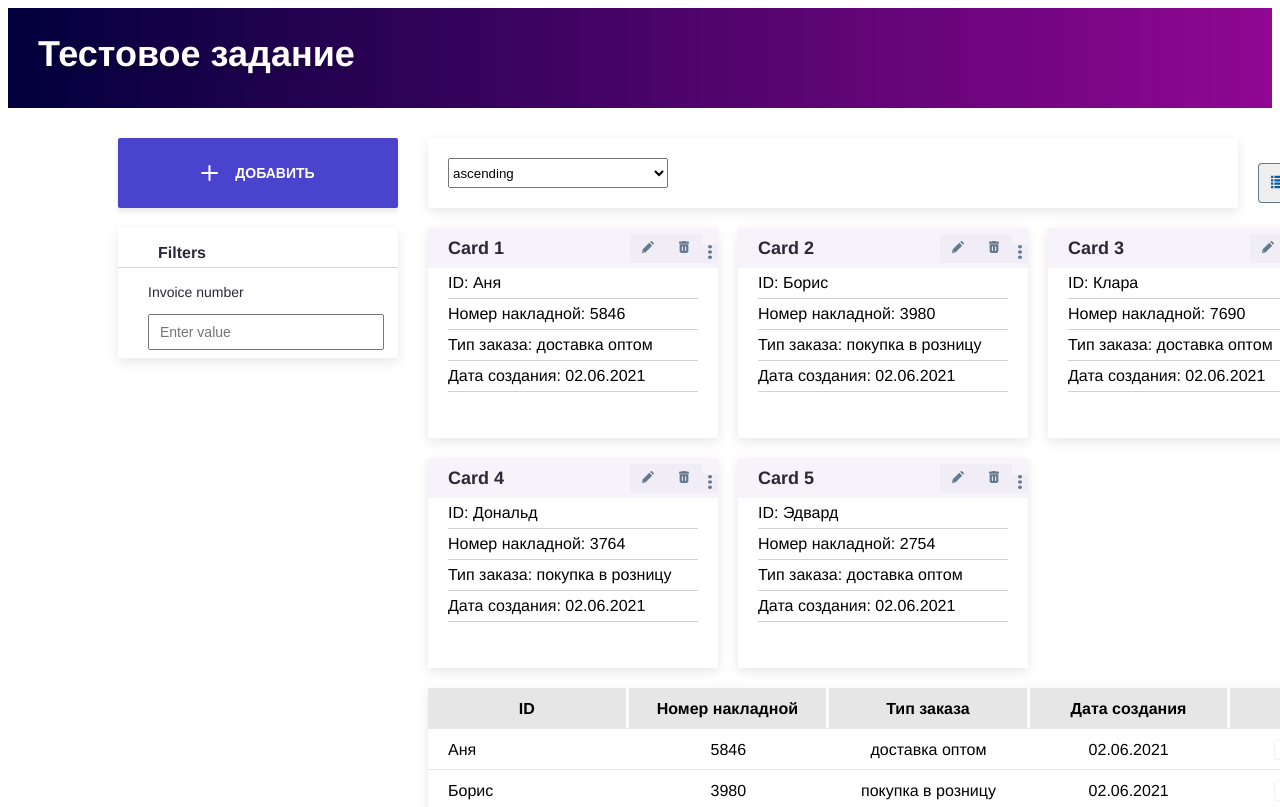
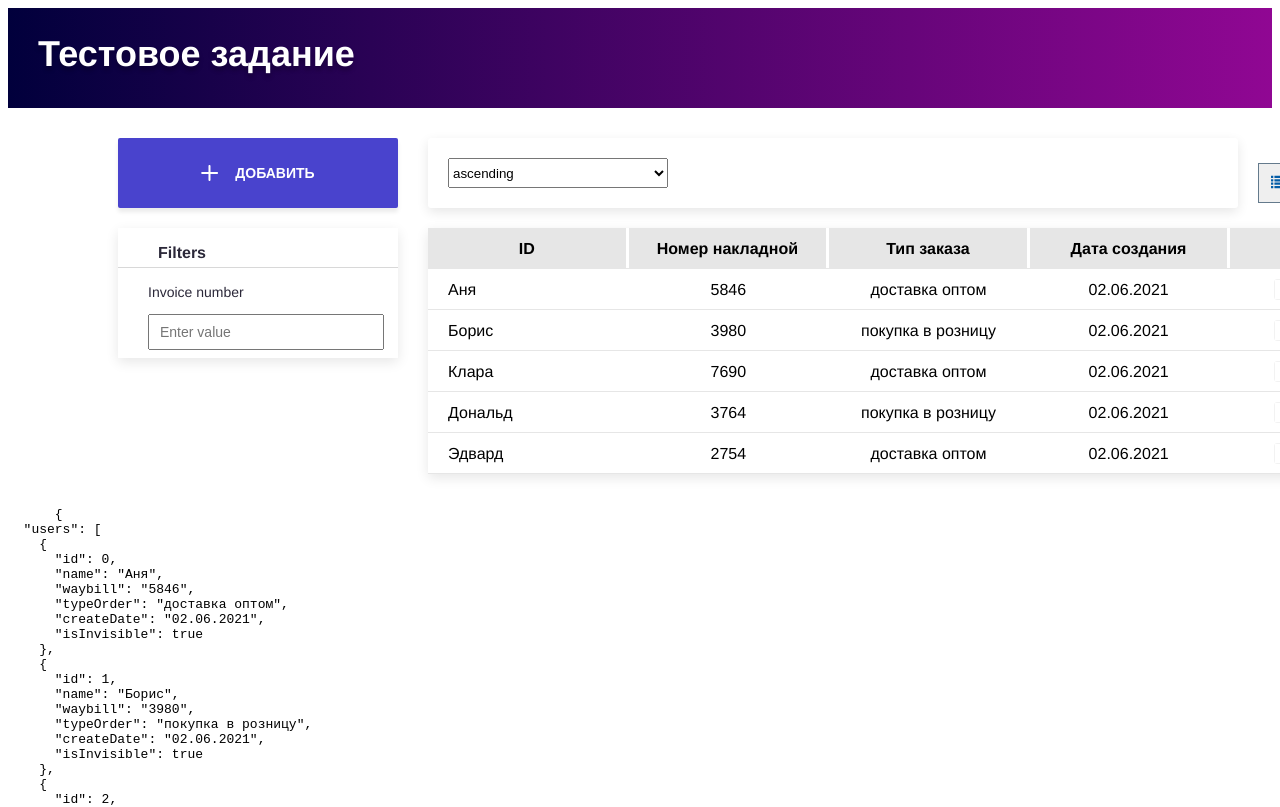
Before and after one commit to Tainaka2003/training-tz, a Vue app: page /list in a window 1280 px wide. Shown: the top 807 px of the page. Built offline with nearby package versions, Linux system fonts and the light colour scheme.

Commit message:
tz day 4

```diff
--- a/package.json
+++ b/package.json
@@ -9,11 +9,13 @@
   },
   "dependencies": {
     "core-js": "^3.6.5",
-    "vue": "^2.6.11"
+    "vue": "^2.6.11",
+    "vue-router": "^3.2.0"
   },
   "devDependencies": {
     "@vue/cli-plugin-babel": "~4.5.0",
     "@vue/cli-plugin-eslint": "~4.5.0",
+    "@vue/cli-plugin-router": "^4.5.13",
     "@vue/cli-service": "~4.5.0",
     "babel-eslint": "^10.1.0",
     "eslint": "^6.7.2",
--- a/src/App.vue
+++ b/src/App.vue
@@ -5,24 +5,7 @@
         Тестовое задание
       </div>
     </div>
-    <div class="main">
-      <div class="left">
-        <AddButton></AddButton>
-        <FilterComponent></FilterComponent>
-      </div>
-      <div class="right">
-        <div class="right-head">
-          <Sorting></Sorting>
-          <SwitchView></SwitchView>
-        </div>
-        <div  class="card-wraper" :class="{ invisibleCard: isInvisibleCard }">
-          <Card v-bind:users="users" :isInvisibleCard="isInvisibleCard"></Card>
-        </div>
-        <div :isInvisibleList="isInvisibleList" class="list-wraper" :class="{ invisibleList: isInvisibleList }">
-          <List v-bind:users="users" :isInvisibleList="isInvisibleList"></List>
-        </div>
-      </div>
-    </div>
+    <router-view v-bind:users="users"/>
     <pre>
       {{$data}}
     </pre>
@@ -31,33 +14,19 @@
 
 <script>
 
-import AddButton from "@/components/AddButton";
-import FilterComponent from "@/components/FilterComponent";
-import Sorting from "@/components/Sorting";
-import SwitchView from "@/components/Switch-view";
-import List from "@/components/List";
-import Card from "@/components/Card";
 export default {
   name: 'App',
   components: {
-    Card,
-    List,
-    SwitchView,
-    Sorting,
-    FilterComponent,
-    AddButton
+
   },
   data() {
     return {
-      isInvisibleList: false,
-      isInvisibleCard: false,
       users: [
         {id:0, name: 'Аня', waybill: '5846', typeOrder:'доставка оптом', createDate: '02.06.2021', isInvisible: true,},
         {id:1, name: 'Борис', waybill: '3980', typeOrder:'покупка в розницу', createDate: '02.06.2021', isInvisible: true,},
         {id:2, name: 'Клара', waybill: '7690', typeOrder:'доставка оптом', createDate: '02.06.2021', isInvisible: true,},
         {id:3, name: 'Дональд', waybill: '3764', typeOrder:'покупка в розницу', createDate: '02.06.2021', isInvisible: true,},
         {id:4, name: 'Эдвард', waybill: '2754', typeOrder:'доставка оптом', createDate: '02.06.2021', isInvisible: true,},
-
       ],
     }
   },
--- a/src/components/Switch-view.vue
+++ b/src/components/Switch-view.vue
@@ -1,5 +1,6 @@
 <template>
   <div class="switch_view">
+    <router-link to="/card">
       <button class="switch_view-button">
         <svg width="24" height="24" viewBox="0 0 24 24" fill="none" xmlns="http://www.w3.org/2000/svg">
           <path d="M5.99999 9.1429H4.28568C4.20831 9.1429 4.14135 9.17104 4.08481 9.22762C4.02824 9.28422 4 9.35121 4 9.42861V11.1429C4 11.2202 4.02824 11.2873 4.08481 11.3438C4.14138 11.4002 4.20831 11.4286 4.28568 11.4286H5.99999C6.07736 11.4286 6.14432 11.4003 6.20086 11.3438C6.25743 11.2872 6.28567 11.2202 6.28567 11.1429V9.42861C6.28567 9.35121 6.2574 9.28422 6.20086 9.22762C6.14432 9.17114 6.07736 9.1429 5.99999 9.1429Z" fill="#045DA7"/>
@@ -12,6 +13,8 @@
           <path d="M19.7142 9.1429H7.71427C7.6369 9.1429 7.56994 9.17104 7.5134 9.22762C7.45683 9.28422 7.42859 9.35121 7.42859 9.42861V11.1429C7.42859 11.2202 7.45683 11.2872 7.5134 11.3438C7.56997 11.4002 7.6368 11.4286 7.71427 11.4286H19.7142C19.7917 11.4286 19.8586 11.4003 19.9152 11.3438C19.9718 11.2872 20 11.2202 20 11.1429V9.42861C20 9.35121 19.9717 9.28422 19.9152 9.22762C19.8586 9.17114 19.7917 9.1429 19.7142 9.1429Z" fill="#045DA7"/>
         </svg>
       </button>
+    </router-link>
+    <router-link to="/list">
       <button class="switch_view-button">
         <svg width="16" height="10" viewBox="0 0 16 10" fill="none" xmlns="http://www.w3.org/2000/svg">
           <line y1="1" x2="16" y2="1" stroke="#045DA7" stroke-width="2"/>
@@ -19,6 +22,7 @@
           <line y1="9" x2="16" y2="9" stroke="#045DA7" stroke-width="2"/>
         </svg>
       </button>
+    </router-link>
   </div>
 </template>
 
--- a/src/main.js
+++ b/src/main.js
@@ -1,8 +1,10 @@
 import Vue from 'vue'
 import App from './App.vue'
+import router from './router'
 
 Vue.config.productionTip = false
 
 new Vue({
-  render: h => h(App),
+  router,
+  render: h => h(App)
 }).$mount('#app')
--- /dev/null
+++ b/src/router/index.js
@@ -0,0 +1,29 @@
+import Vue from 'vue'
+import VueRouter from 'vue-router'
+import ListView from '../views/ListView.vue'
+
+Vue.use(VueRouter)
+
+const routes = [
+  {
+    path: '/list',
+    name: 'ListView',
+    component: ListView
+  },
+  {
+    path: '/card',
+    name: 'CardView',
+    // route level code-splitting
+    // this generates a separate chunk (about.[hash].js) for this route
+    // which is lazy-loaded when the route is visited.
+    component: () => import(/* webpackChunkName: "about" */ '../views/CardView.vue')
+  }
+]
+
+const router = new VueRouter({
+  mode: 'history',
+  base: process.env.BASE_URL,
+  routes
+})
+
+export default router
--- /dev/null
+++ b/src/views/CardView.vue
@@ -0,0 +1,89 @@
+<template>
+  <div id="apps">
+    <div class="main">
+      <div class="left">
+        <AddButton></AddButton>
+        <FilterComponent></FilterComponent>
+      </div>
+      <div class="right">
+        <div class="right-head">
+          <Sorting></Sorting>
+          <SwitchView></SwitchView>
+        </div>
+        <div class="card-wraper">
+          <Card v-bind:users="users"></Card>
+        </div>
+      </div>
+    </div>
+  </div>
+</template>
+
+<script>
+
+import AddButton from "@/components/AddButton";
+import FilterComponent from "@/components/FilterComponent";
+import Sorting from "@/components/Sorting";
+import SwitchView from "@/components/Switch-view";
+import Card from "@/components/Card";
+export default {
+  name: 'App',
+  components: {
+    SwitchView,
+    Sorting,
+    FilterComponent,
+    AddButton,
+    Card
+  },
+  data() {
+    return {
+    }
+  },
+  props: { users: Array, },
+  methods: {
+
+  }
+}
+</script>
+
+<style>
+#app {
+  font-family: Avenir, Helvetica, Arial, sans-serif;
+  -webkit-font-smoothing: antialiased;
+  -moz-osx-font-smoothing: grayscale;
+}
+.head {
+  background: linear-gradient(270deg, #900793 0%, #01003C 100%);
+  height: 100px;
+}
+
+.main {
+  display: flex;
+  flex-direction: row;
+  margin: 30px 110px 0 110px;
+}
+
+.head-title {
+  padding: 25px 0 0 30px;
+  text-align: left;
+
+  font-style: normal;
+  font-weight: bold;
+  font-size: 36px;
+  line-height: 42px;
+
+  color: #FFFFFF;
+
+  text-shadow: 0 4px 4px rgba(0, 0, 0, 0.25);
+}
+
+.right-head {
+  display: flex;
+  flex-direction: row;
+}
+
+.invisibleList,
+.invisibleCard {
+  display: none;
+}
+
+</style>
--- /dev/null
+++ b/src/views/ListView.vue
@@ -0,0 +1,90 @@
+<template>
+  <div id="apps">
+    <div class="main">
+      <div class="left">
+        <AddButton></AddButton>
+        <FilterComponent></FilterComponent>
+      </div>
+      <div class="right">
+        <div class="right-head">
+          <Sorting></Sorting>
+          <SwitchView></SwitchView>
+        </div>
+        <div class="list-wraper">
+          <List v-bind:users="users"></List>
+        </div>
+      </div>
+    </div>
+  </div>
+</template>
+
+<script>
+
+import AddButton from "@/components/AddButton";
+import FilterComponent from "@/components/FilterComponent";
+import Sorting from "@/components/Sorting";
+import SwitchView from "@/components/Switch-view";
+import List from "@/components/List";
+export default {
+  name: 'App',
+  components: {
+    SwitchView,
+    Sorting,
+    FilterComponent,
+    AddButton,
+    List,
+  },
+  data() {
+    return {
+
+    }
+  },
+  props: { users: Array, },
+  methods: {
+
+  }
+}
+</script>
+
+<style>
+#app {
+  font-family: Avenir, Helvetica, Arial, sans-serif;
+  -webkit-font-smoothing: antialiased;
+  -moz-osx-font-smoothing: grayscale;
+}
+.head {
+  background: linear-gradient(270deg, #900793 0%, #01003C 100%);
+  height: 100px;
+}
+
+.main {
+  display: flex;
+  flex-direction: row;
+  margin: 30px 110px 0 110px;
+}
+
+.head-title {
+  padding: 25px 0 0 30px;
+  text-align: left;
+
+  font-style: normal;
+  font-weight: bold;
+  font-size: 36px;
+  line-height: 42px;
+
+  color: #FFFFFF;
+
+  text-shadow: 0 4px 4px rgba(0, 0, 0, 0.25);
+}
+
+.right-head {
+  display: flex;
+  flex-direction: row;
+}
+
+.invisibleList,
+.invisibleCard {
+  display: none;
+}
+
+</style>
```
Also changed, not shown: 1 other file (tests, documents, lock files or other folders). Lines whose indentation alone changed are shown as unchanged.
